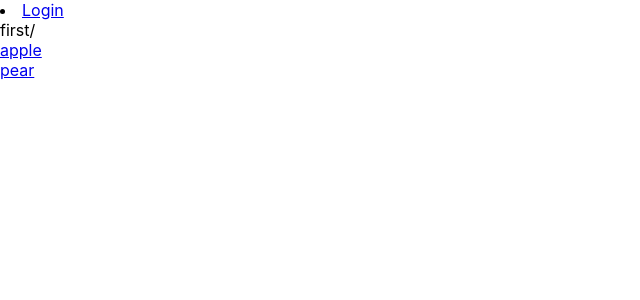
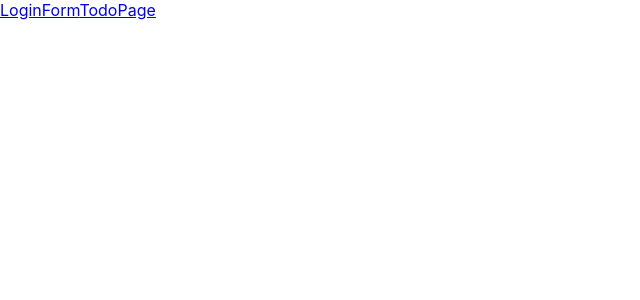
Before and after one commit to kozzztia/NewTodoList, a React (Create React App) app: page / in a window 1280 px wide. Shown: the top 300 px of the page, without its empty margins (0-640 px from the left). Built offline with nearby package versions, Linux system fonts and the light colour scheme.

Commit message:
useParams & layout

```diff
--- a/src/App.tsx
+++ b/src/App.tsx
@@ -1,54 +1,32 @@
 import React, {useState} from "react";
 import "./App.css";
-import { BrowserRouter as Router, Route,Routes, NavLink , useLocation } from "react-router-dom";
+import {Route, Routes, NavLink} from "react-router-dom";
+import LoginForm from "./components/LoginForm";
+import TodoPage from "./components/TodoPage";
+import Todo from "./components/Todo";
 
 export default function App() {
     const [flag , setFlag] = useState(true)
 
     return (
-        <Router>
         <div>
             <nav>
-                        <li><NavLink to="/login">Login</NavLink></li>
+                <NavLink to={"/login"}>LoginForm</NavLink>
+                <NavLink to={"/todo_page"}>TodoPage</NavLink>
             </nav>
+
             <Routes>
-                     <Route path="/"  element={<Page text = "first"/>} />
-                     <Route path="/login"  element={<Login />} />
-                     <Route path="/products/:id" element={<Page text = 'id'/>} />
+                <Route path={"/"}>
+                    <Route path={"/login"} element={<LoginForm/>}/>
+                    <Route path={"/todo_page"} element={<TodoPage/>}>
+                        <Route path={"/todo_page/:id"} element={<Todo/> }/>
+                        <Route path={"/todo_page/:id"} element={<Todo/> }/>
+                        <Route path={"/todo_page/:id"} element={<Todo/> }/>
+                        <Route path={"/todo_page/:id"} element={<Todo/> }/>
+                        <Route path={"/todo_page/:id"} element={<Todo/> }/>
+                    </Route>
+                </Route>
             </Routes>
         </div>
-        </Router>
     );
 }
-type TextType = {
-    text:string
-}
-const Login = () => {
-    return (
-        <div>
-            <input type="text"/>
-            <button>ok</button>
-            <li><NavLink to="/">Home</NavLink>
-            </li>
-        </div>
-    );
-};
-
-const Page = ({text} : TextType) => {
-    const productName = useLocation()
-    let product = productName.pathname
-    console.log(product)
-    return (
-        <div>
-            {text + product}
-
-            <ul>
-
-                <li><NavLink to="/products/apple">apple</NavLink>
-                </li>
-                <li><NavLink to="/products/pear">pear</NavLink>
-                </li>
-            </ul>
-        </div>
-    );
-};
--- /dev/null
+++ b/src/components/LoginForm.tsx
@@ -0,0 +1,13 @@
+import React from 'react';
+import {NavLink, Route, Routes} from "react-router-dom";
+
+const LoginForm = () => {
+    return (
+        <div>
+            loginForm
+            <NavLink to={"/todo_page"}>TodoPage</NavLink>
+        </div>
+    );
+};
+
+export default LoginForm;
--- /dev/null
+++ b/src/components/Todo.tsx
@@ -0,0 +1,15 @@
+import React from 'react';
+import {NavLink, useParams} from "react-router-dom";
+
+
+const Todo = () => {
+    const param = useParams()
+    return (
+        <div>
+           page number: {param.id}
+            <NavLink to={"/todo_page"}>TodoPage</NavLink>
+        </div>
+    );
+};
+
+export default Todo;
--- /dev/null
+++ b/src/components/TodoPage.tsx
@@ -0,0 +1,17 @@
+import React from 'react';
+import {NavLink, Outlet} from "react-router-dom";
+
+const TodoPage = () => {
+    return (
+        <div>
+            <NavLink to={"/todo_page/1"}>TodoPage</NavLink>
+            <NavLink to={"/todo_page/2"}>TodoPage</NavLink>
+            <NavLink to={"/todo_page/3"}>TodoPage</NavLink>
+            <NavLink to={"/todo_page/4"}>TodoPage</NavLink>
+            <NavLink to={"/todo_page/5"}>TodoPage</NavLink>
+            <Outlet/>
+        </div>
+    );
+};
+
+export default TodoPage;
--- a/src/index.tsx
+++ b/src/index.tsx
@@ -9,6 +9,8 @@ const root = ReactDOM.createRoot(
 );
 root.render(
   <React.StrictMode>
+      <BrowserRouter>
         <App />
+      </BrowserRouter>
   </React.StrictMode>
 );
```
Lines whose indentation alone changed are shown as unchanged.
